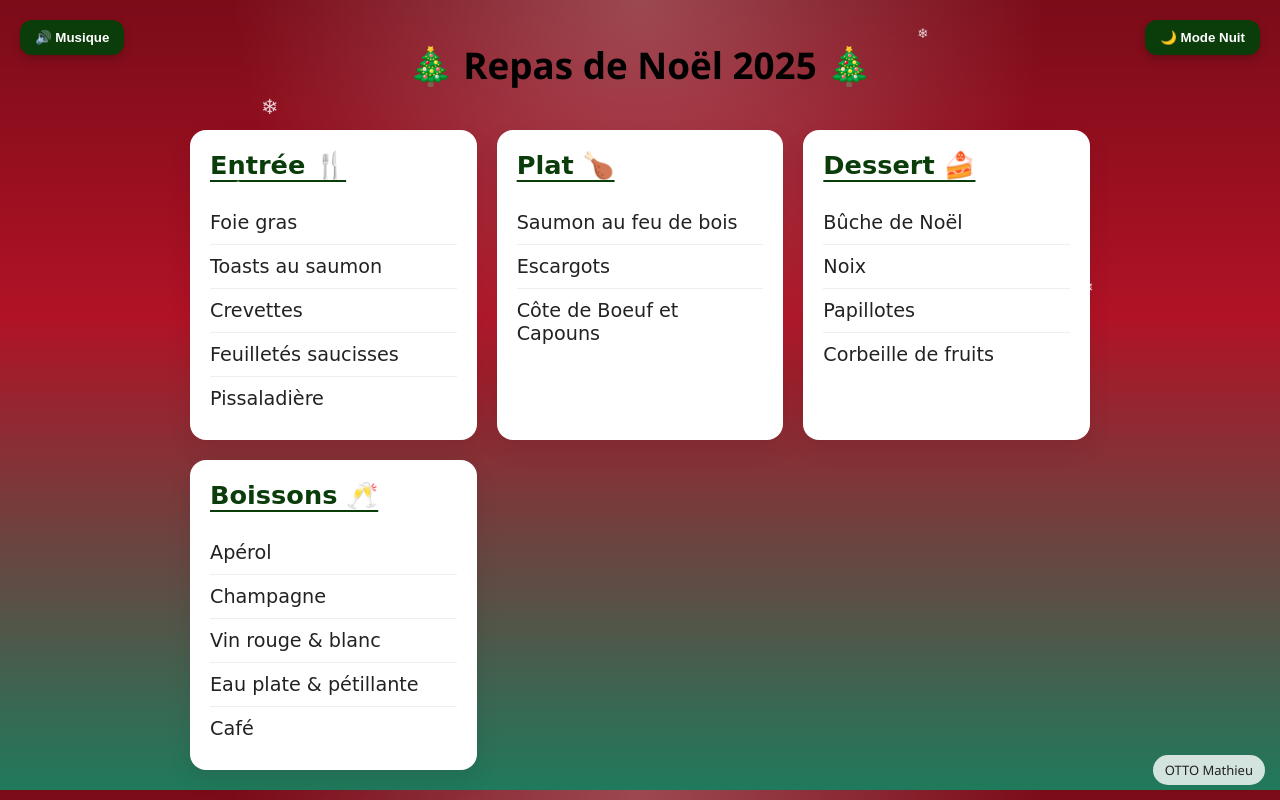
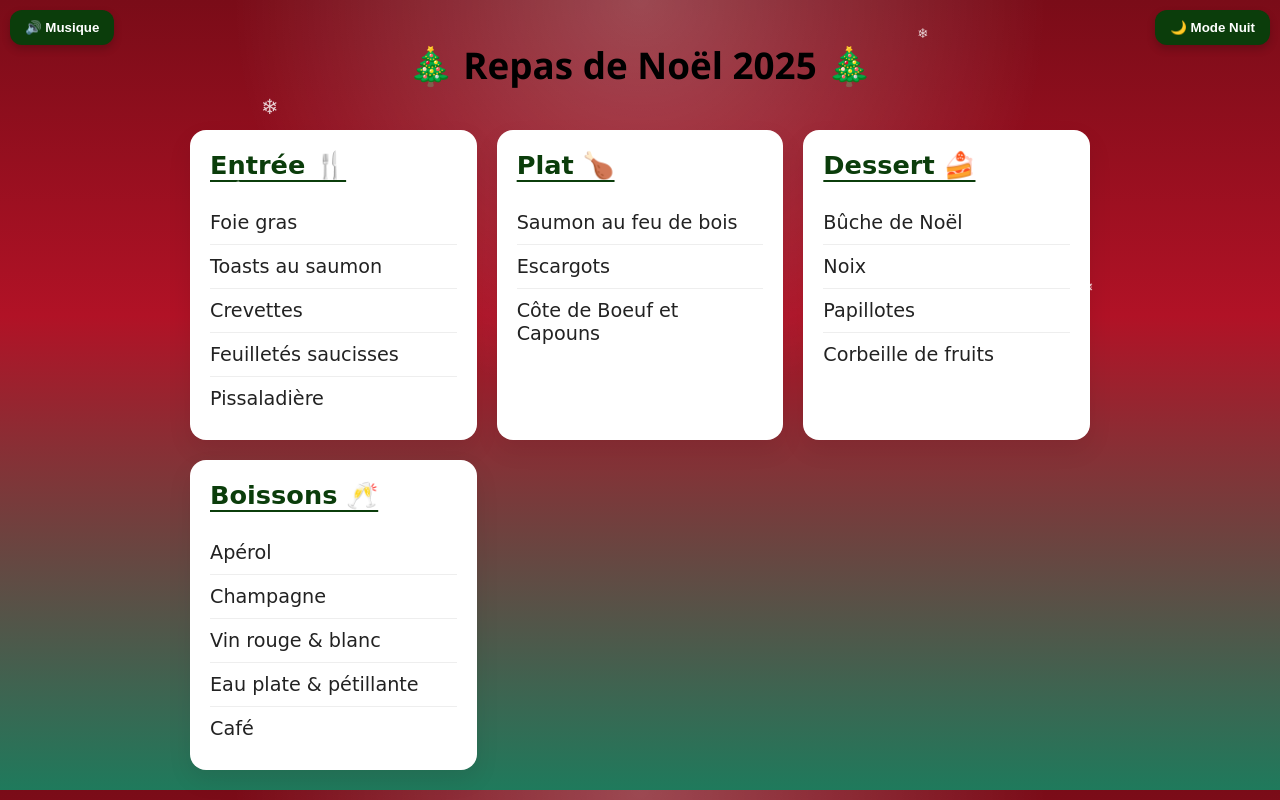
Before and after one commit to SantaDev90/repas-noel, a plain HTML site: page index.html in a window 1280 px wide. Drawn offline with Linux system fonts and the light colour scheme; a web font is replaced by a local one.

Commit message:
Update index.html

```diff
--- a/index.html
+++ b/index.html
@@ -5,7 +5,6 @@
     <title>Repas de Noël</title>
     <meta name="viewport" content="width=device-width, initial-scale=1.0">
 
-    <!-- Import de la police festive -->
     <link href="https://fonts.googleapis.com/css2?family=Mountains+of+Christmas:wght@400;700&display=swap" rel="stylesheet">
 
     <style>
@@ -118,23 +117,10 @@
             border-bottom: none;
         }
 
-        .signature {
-            position: fixed;
-            bottom: 15px;
-            right: 15px;
-            font-size: 13px;
-            color: #222;
-            background: rgba(255,255,255,0.8);
-            padding: 6px 12px;
-            border-radius: 20px;
-            backdrop-filter: blur(6px);
-            transition: background 0.5s, color 0.5s;
-        }
-
         .night-toggle {
             position: fixed;
-            top: 20px;
-            right: 20px;
+            top: 10px;
+            right: 10px;
             padding: 10px 15px;
             border: none;
             border-radius: 12px;
@@ -144,6 +130,7 @@
             cursor: pointer;
             box-shadow: 0 4px 8px rgba(0,0,0,0.2);
             transition: background 0.3s;
+            z-index: 1000;
         }
 
         body.night .night-toggle {
@@ -161,11 +148,6 @@
             color: #eee;
         }
 
-        body.night .signature {
-            background: rgba(30,30,40,0.8);
-            color: #ffd700;
-        }
-
         body.night ul li {
             border-bottom: 1px solid #333;
             color: #fff;
@@ -180,11 +162,10 @@
                 0 0 20px #7CFC00;
         }
 
-        /* Bouton musique */
         #musicBtn {
             position: fixed;
-            top: 20px;
-            left: 20px;
+            top: 10px;
+            left: 10px;
             padding: 10px 15px;
             border: none;
             border-radius: 12px;
@@ -194,6 +175,7 @@
             cursor: pointer;
             box-shadow: 0 4px 8px rgba(0,0,0,0.2);
             transition: background 0.3s;
+            z-index: 1000;
         }
 
         body.night #musicBtn {
@@ -219,9 +201,9 @@
             .card h2 { font-size: 1.3rem; }
             li { font-size: 1rem; }
         }
-
     </style>
 </head>
+
 <body>
 
 <header id="header">
@@ -274,15 +256,11 @@
     </div>
 </main>
 
-<div class="signature">OTTO Mathieu</div>
-
-<!-- Musique -->
 <audio id="christmasMusic" loop>
     <source src="all-i-want-for-christmas-is-you-make-my-wish-come-true-edition.mp3" type="audio/mpeg">
 </audio>
 
 <script>
-    // Flocons
     function createSnowflake() {
         const snowflake = document.createElement("div");
         snowflake.className = "snowflake";
@@ -295,7 +273,6 @@
     }
     setInterval(createSnowflake, 1200);
 
-    // Mode nuit
     const nightBtn = document.getElementById("nightBtn");
     const body = document.body;
     const header = document.getElementById("header");
@@ -306,10 +283,9 @@
         nightBtn.textContent = isNight ? "☀️ Mode Jour" : "🌙 Mode Nuit";
     });
 
-    // Musique
     const music = document.getElementById("christmasMusic");
     const musicBtn = document.getElementById("musicBtn");
-    const targetVolume = 0.005; // volume léger
+    const targetVolume = 0.005;
     music.volume = 0;
 
     function fadeInMusic() {
```
